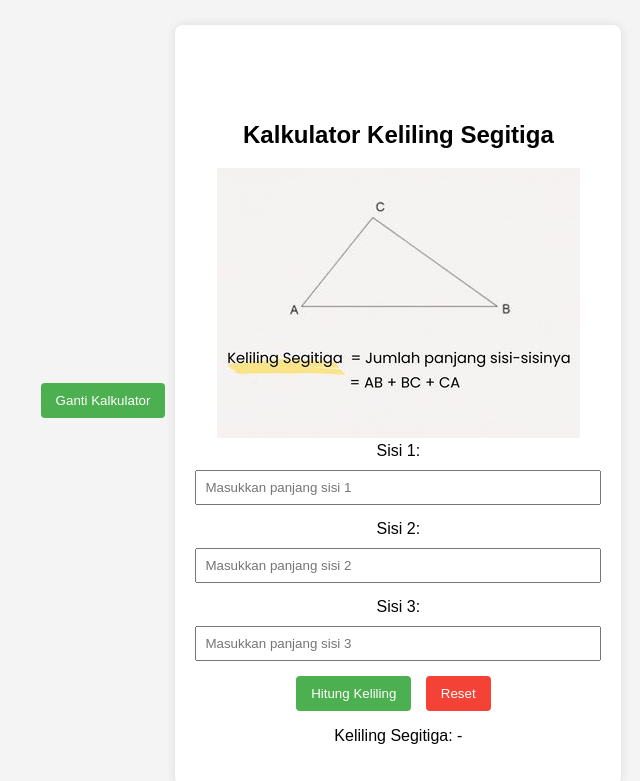
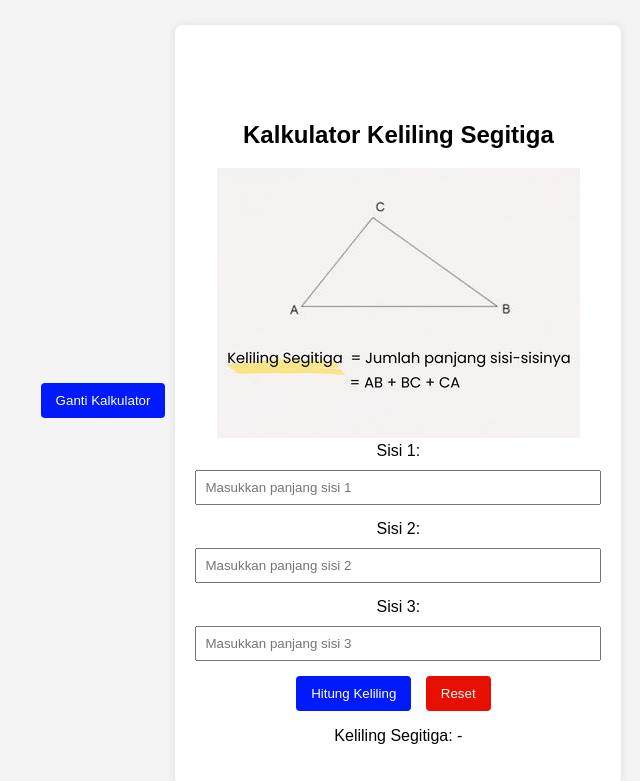
Before and after one commit to revou-fundamental-course/25-dec-23-jerikhogoni, a plain HTML site: page index.html in a window 1280 px wide. Both pictures are taken after a click on the button "Ganti Kalkulator". Shown: the whole page, without its empty margins (309-949 px from the left). Drawn offline with Linux system fonts and the light colour scheme.

Commit message:
real final push

```diff
--- a/css/style.css
+++ b/css/style.css
@@ -39,7 +39,7 @@ input {
 }
 
 button {
-	background-color: #4caf50;
+	background-color: #011afc;
 	color: #fff;
 	padding: 10px 15px;
 	border: none;
@@ -49,7 +49,7 @@ button {
 }
 
 .reset-button {
-	background-color: #f44336;
+	background-color: #e60f00;
 }
 
 .calculation-process {
```
